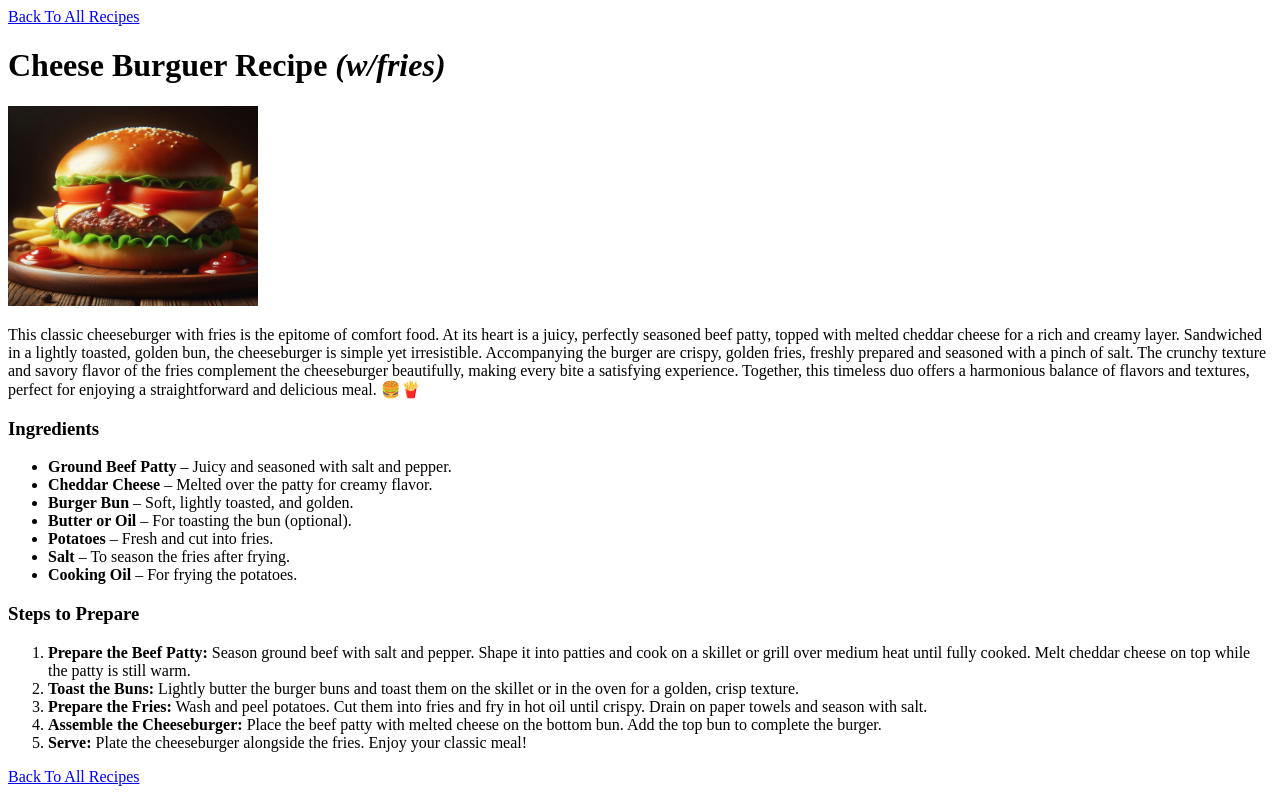
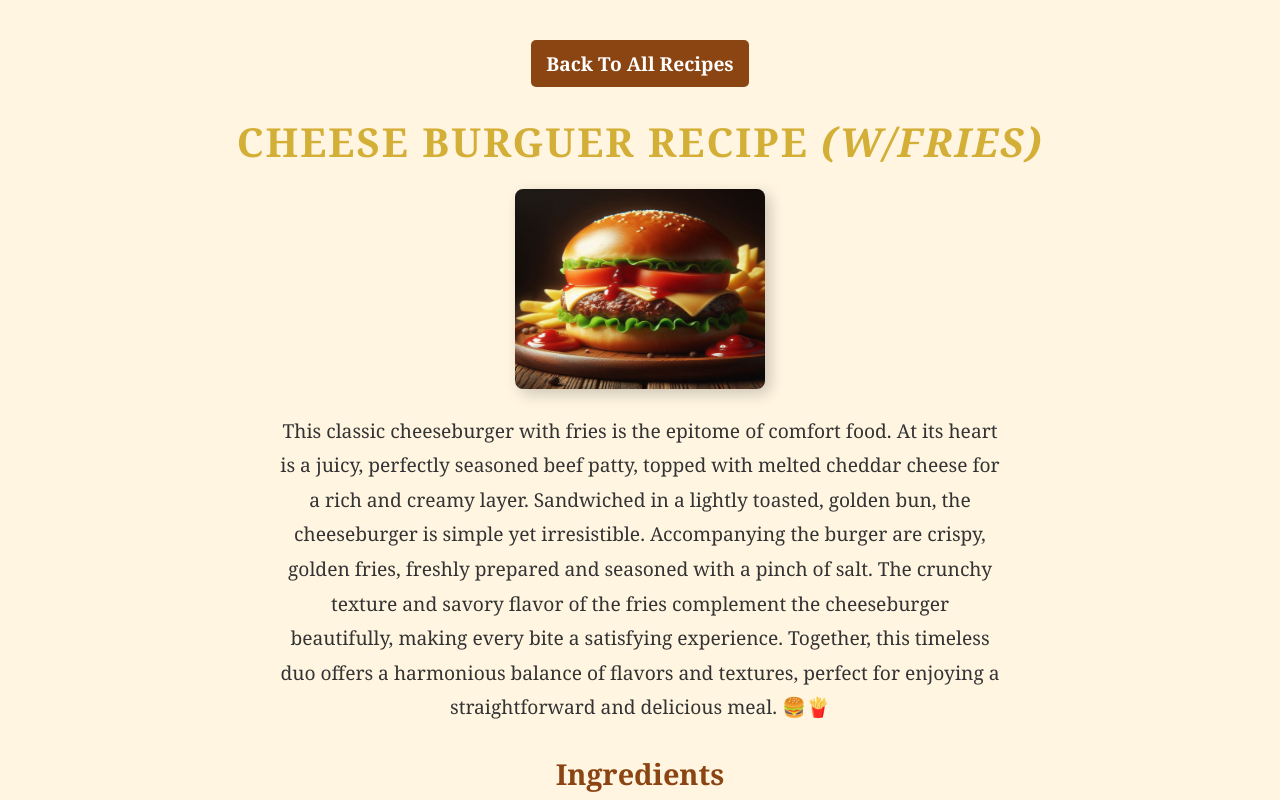
Before and after one commit to EduardoMezaM/odin-recipes, a plain HTML site: page recipes/cheese-burguer.html in a window 1280 px wide. Shown: the top 800 px of the page. Drawn offline with Linux system fonts and the light colour scheme.

Commit message:
Added style.css

```diff
--- a/recipes/cheese-burguer.html
+++ b/recipes/cheese-burguer.html
@@ -3,6 +3,9 @@
     <head>
         <meta charset="UTF-8">
         <title>Cheese Burguer</title>
+        <link rel="stylesheet" href="./style.css">
+    </head>
+
     <body>
         <a href="../index.html">Back To All Recipes</a>
         <h1>Cheese Burguer Recipe <em>(w/fries)</em></h1>
@@ -44,5 +47,5 @@
         </ol>
         <a href="../index.html">Back To All Recipes</a>
     </body>
-    </head>
+
 </html>
--- /dev/null
+++ b/recipes/style.css
@@ -0,0 +1,72 @@
+body {
+    background-color: #FFF5E1;
+    color: #333333;
+    font-family: 'Playfair Display', Georgia, serif;
+    text-align: center;
+    margin: 40px;
+}
+
+h1 {
+    font-size: 2.5rem;
+    color: #D4AF37;
+    text-transform: uppercase;
+    letter-spacing: 2px;
+    margin-bottom: 20px;
+}
+
+h3 {
+    font-size: 1.8rem;
+    color: #8B4513;
+}
+
+a {
+    color: #D4AF37;
+    text-decoration: none;
+    font-weight: bold;
+    font-size: 1.2rem;
+}
+
+a:hover {
+    text-decoration: underline;
+}
+
+img {
+    border-radius: 8px;
+    box-shadow: 5px 5px 15px rgba(0, 0, 0, 0.2);
+}
+
+p {
+    font-size: 1.2rem;
+    line-height: 1.8;
+    width: 60%;
+    margin: 20px auto;
+}
+
+ul, ol {
+    list-style-position: inside;
+    padding: 0;
+    display: inline-block;
+    text-align: left;
+}
+
+ul li{
+    list-style-type: none;
+}
+
+li {
+    margin: 10px 0;
+    font-size: 1.2rem;
+}
+
+a {
+    display: inline-block;
+    padding: 10px 15px;
+    background-color: #8B4513;
+    color: white;
+    border-radius: 5px;
+    transition: background-color 0.3s ease;
+}
+
+a:hover {
+    background-color: #D4AF37;
+}
```
Also changed, not shown: index.html (+3 -2 lines), recipes/pizza.html (+3 -1 lines), recipes/tacos.html (+3 -1 lines).
